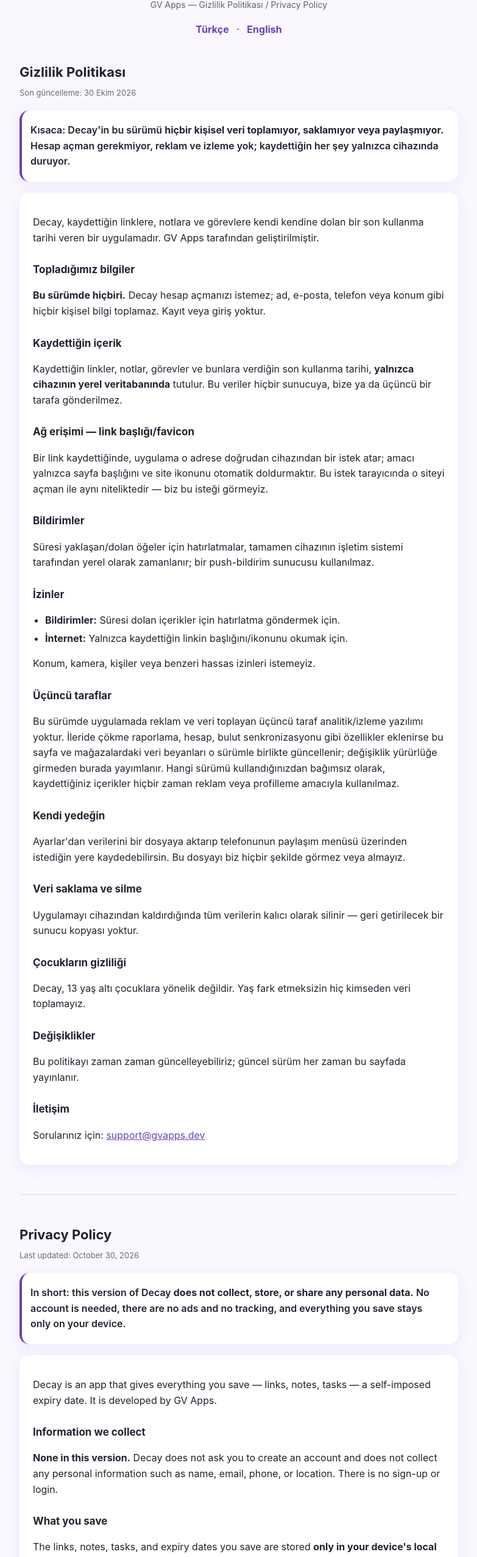
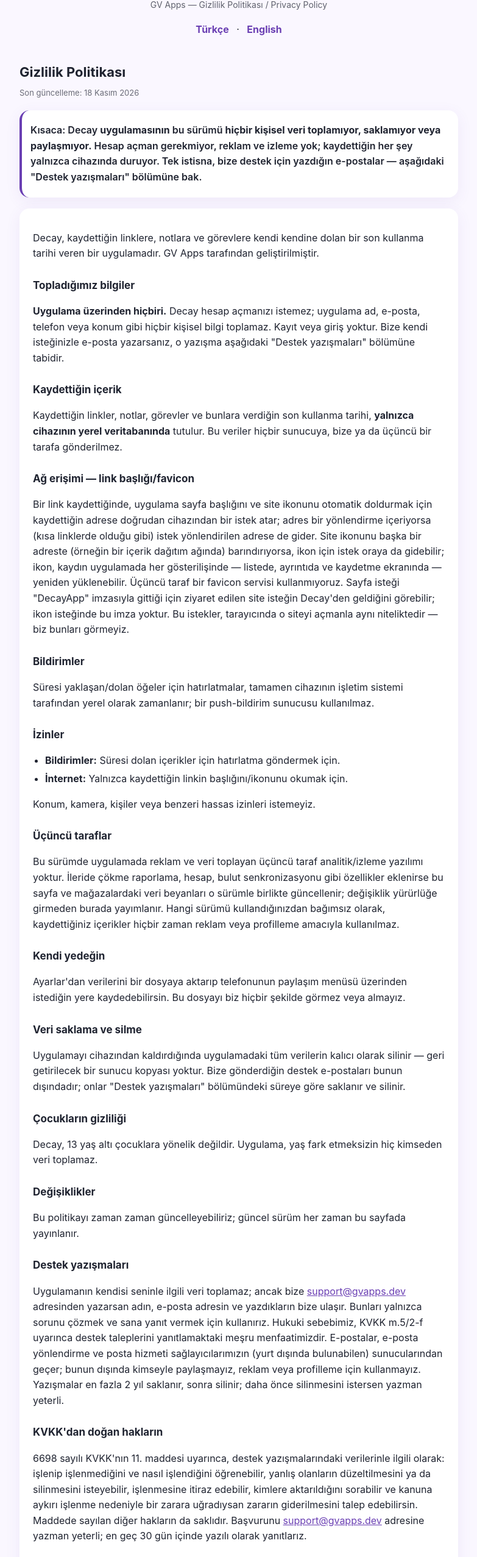
Before and after one commit to vuralgencer-cmyk/gvapps-site, a plain HTML site: page decay/privacy/index.html in a window 1280 px wide. Shown: the part 134-2688 px from the top of the page at 61% size, without its empty margins (248-1031 px from the left). Drawn offline with Linux system fonts and the light colour scheme.

Commit message:
Decay gizlilik politikası: favicon/CDN gerçeği ve KVKK hakları
Hukuk denetiminden (Sinan) çıkan iki eksik kapatıldı:

1. Ağ erişimi bölümü fazla kesindi. Favicon adresi sayfanın kendi
   <link> etiketinden çözülüyor; adres mutlaksa istek başka bir alan
   adına (CDN) gidiyor. Ayrıca http.get yönlendirmeleri takip ediyor
   ve ikon görseli üç yerde (liste, ayrıntı, kaydetme ekranı) her
   gösterimde yeniden yükleniyor. Metin üçünü de anlatıyor; sayfa
   isteğindeki DecayApp imzası ile ikon isteğindeki imzasızlık ayrımı
   da yazıldı.

2. Destek yazışmaları hiç anlatılmamıştı — uygulamanın kendisi veri
   toplamıyor, ama support@gvapps.dev'e yazan kullanıcının adı,
   e-postası ve mesajı işleniyor. Yeni bölüm: amaç, hukuki sebep
   (KVKK m.5/2-f), e-posta sağlayıcılarından geçiş, 2 yıl saklama ve
   erken silme hakkı. Yanına KVKK m.11 hakları ve başvuru yolu
   (en geç 30 gün, yazılı).

Tutarlılık: "hiçbir veri toplamıyoruz" ifadesi beş yerde (özet kutusu,
meta description, Topladığımız bilgiler, Veri saklama ve silme,
Çocukların gizliliği) kapsamı "uygulama" ile sınırlandırılarak
düzeltildi; destek yazışmaları istisnası her birinde işaretlendi.

Son güncelleme tarihi iki dilde 18 Kasım 2026 yapıldı.

Açık madde: veri sorumlusu kimliği (ad-soyad) henüz eklenmedi.

Co-Authored-By: Claude Opus 5 <noreply@anthropic.com>

```diff
--- a/decay/privacy/index.html
+++ b/decay/privacy/index.html
@@ -4,7 +4,7 @@
 <meta charset="utf-8">
 <meta name="viewport" content="width=device-width, initial-scale=1">
 <title>Decay — Gizlilik Politikası / Privacy Policy</title>
-<meta name="description" content="Decay does not collect, store, or share any personal data. No accounts, no ads, no tracking.">
+<meta name="description" content="The Decay app collects no personal data — no accounts, no ads, no tracking. Only emails you send to our support address are processed.">
 <style>
   :root { color-scheme: light dark; --purple:#6a3fb3; --bg:#faf7ff; --fg:#1f2330; --card:#ffffff; --muted:#5b5b6b; }
   @media (prefers-color-scheme: dark) { :root { --bg:#100e18; --fg:#e9e7f2; --card:#1b1826; --muted:#a09db2; } }
@@ -43,12 +43,13 @@
   <!-- ================= TÜRKÇE ================= -->
   <section id="tr">
     <h1>Gizlilik Politikası</h1>
-    <div class="muted">Son güncelleme: 30 Ekim 2026</div>
+    <div class="muted">Son güncelleme: 18 Kasım 2026</div>
 
     <div class="card tldr">
-      Kısaca: Decay'in bu sürümü <b>hiçbir kişisel veri toplamıyor, saklamıyor veya
-      paylaşmıyor.</b> Hesap açman gerekmiyor, reklam ve izleme yok; kaydettiğin her şey
-      yalnızca cihazında duruyor.
+      Kısaca: Decay <b>uygulamasının</b> bu sürümü <b>hiçbir kişisel veri toplamıyor,
+      saklamıyor veya paylaşmıyor.</b> Hesap açman gerekmiyor, reklam ve izleme yok;
+      kaydettiğin her şey yalnızca cihazında duruyor. Tek istisna, bize destek için
+      yazdığın e-postalar — aşağıdaki "Destek yazışmaları" bölümüne bak.
     </div>
 
     <div class="card">
@@ -56,8 +57,10 @@
       kullanma tarihi veren bir uygulamadır. GV Apps tarafından geliştirilmiştir.</p>
 
       <h2>Topladığımız bilgiler</h2>
-      <p><b>Bu sürümde hiçbiri.</b> Decay hesap açmanızı istemez; ad, e-posta, telefon veya
-      konum gibi hiçbir kişisel bilgi toplamaz. Kayıt veya giriş yoktur.</p>
+      <p><b>Uygulama üzerinden hiçbiri.</b> Decay hesap açmanızı istemez; uygulama ad,
+      e-posta, telefon veya konum gibi hiçbir kişisel bilgi toplamaz. Kayıt veya giriş
+      yoktur. Bize kendi isteğinizle e-posta yazarsanız, o yazışma aşağıdaki
+      "Destek yazışmaları" bölümüne tabidir.</p>
 
       <h2>Kaydettiğin içerik</h2>
       <p>Kaydettiğin linkler, notlar, görevler ve bunlara verdiğin son kullanma tarihi,
@@ -65,9 +68,16 @@
       bize ya da üçüncü bir tarafa gönderilmez.</p>
 
       <h2>Ağ erişimi — link başlığı/favicon</h2>
-      <p>Bir link kaydettiğinde, uygulama o adrese doğrudan cihazından bir istek atar;
-      amacı yalnızca sayfa başlığını ve site ikonunu otomatik doldurmaktır. Bu istek
-      tarayıcında o siteyi açman ile aynı niteliktedir — biz bu isteği görmeyiz.</p>
+      <p>Bir link kaydettiğinde, uygulama sayfa başlığını ve site ikonunu otomatik
+      doldurmak için kaydettiğin adrese doğrudan cihazından bir istek atar; adres bir
+      yönlendirme içeriyorsa (kısa linklerde olduğu gibi) istek yönlendirilen adrese de
+      gider. Site ikonunu başka bir adreste (örneğin bir içerik dağıtım ağında)
+      barındırıyorsa, ikon için istek oraya da gidebilir; ikon, kaydın uygulamada her
+      gösterilişinde — listede, ayrıntıda ve kaydetme ekranında — yeniden yüklenebilir.
+      Üçüncü taraf bir favicon servisi kullanmıyoruz. Sayfa isteği "DecayApp" imzasıyla
+      gittiği için ziyaret edilen site isteğin Decay'den geldiğini görebilir; ikon
+      isteğinde bu imza yoktur. Bu istekler, tarayıcında o siteyi açmanla aynı
+      niteliktedir — biz bunları görmeyiz.</p>
 
       <h2>Bildirimler</h2>
       <p>Süresi yaklaşan/dolan öğeler için hatırlatmalar, tamamen cihazının işletim
@@ -93,16 +103,38 @@
       istediğin yere kaydedebilirsin. Bu dosyayı biz hiçbir şekilde görmez veya almayız.</p>
 
       <h2>Veri saklama ve silme</h2>
-      <p>Uygulamayı cihazından kaldırdığında tüm verilerin kalıcı olarak silinir — geri
-      getirilecek bir sunucu kopyası yoktur.</p>
+      <p>Uygulamayı cihazından kaldırdığında uygulamadaki tüm verilerin kalıcı olarak
+      silinir — geri getirilecek bir sunucu kopyası yoktur. Bize gönderdiğin destek
+      e-postaları bunun dışındadır; onlar "Destek yazışmaları" bölümündeki süreye göre
+      saklanır ve silinir.</p>
 
       <h2>Çocukların gizliliği</h2>
-      <p>Decay, 13 yaş altı çocuklara yönelik değildir. Yaş fark etmeksizin hiç kimseden
-      veri toplamayız.</p>
+      <p>Decay, 13 yaş altı çocuklara yönelik değildir. Uygulama, yaş fark etmeksizin hiç
+      kimseden veri toplamaz.</p>
 
       <h2>Değişiklikler</h2>
       <p>Bu politikayı zaman zaman güncelleyebiliriz; güncel sürüm her zaman bu sayfada
       yayınlanır.</p>
+
+      <h2>Destek yazışmaları</h2>
+      <p>Uygulamanın kendisi seninle ilgili veri toplamaz; ancak bize
+      <a href="mailto:support@gvapps.dev">support@gvapps.dev</a> adresinden yazarsan adın,
+      e-posta adresin ve yazdıkların bize ulaşır. Bunları yalnızca sorunu çözmek ve sana
+      yanıt vermek için kullanırız. Hukuki sebebimiz, KVKK m.5/2-f uyarınca destek
+      taleplerini yanıtlamaktaki meşru menfaatimizdir. E-postalar, e-posta yönlendirme ve
+      posta hizmeti sağlayıcılarımızın (yurt dışında bulunabilen) sunucularından geçer;
+      bunun dışında kimseyle paylaşmayız, reklam veya profilleme için kullanmayız.
+      Yazışmalar en fazla 2 yıl saklanır, sonra silinir; daha önce silinmesini istersen
+      yazman yeterli.</p>
+
+      <h2>KVKK'dan doğan hakların</h2>
+      <p>6698 sayılı KVKK'nın 11. maddesi uyarınca, destek yazışmalarındaki verilerinle
+      ilgili olarak: işlenip işlenmediğini ve nasıl işlendiğini öğrenebilir, yanlış
+      olanların düzeltilmesini ya da silinmesini isteyebilir, işlenmesine itiraz edebilir,
+      kimlere aktarıldığını sorabilir ve kanuna aykırı işlenme nedeniyle bir zarara
+      uğradıysan zararın giderilmesini talep edebilirsin. Maddede sayılan diğer hakların da
+      saklıdır. Başvurunu <a href="mailto:support@gvapps.dev">support@gvapps.dev</a>
+      adresine yazman yeterli; en geç 30 gün içinde yazılı olarak yanıtlarız.</p>
 
       <h2>İletişim</h2>
       <p>Sorularınız için: <a href="mailto:support@gvapps.dev">support@gvapps.dev</a></p>
@@ -114,12 +146,13 @@
   <!-- ================= ENGLISH ================= -->
   <section id="en">
     <h1>Privacy Policy</h1>
-    <div class="muted">Last updated: October 30, 2026</div>
+    <div class="muted">Last updated: November 18, 2026</div>
 
     <div class="card tldr">
-      In short: this version of Decay <b>does not collect, store, or share any personal
+      In short: this version of the Decay <b>app collects, stores and shares no personal
       data.</b> No account is needed, there are no ads and no tracking, and everything you
-      save stays only on your device.
+      save stays only on your device. The one exception is any email you send to our
+      support address — see "Support emails" below.
     </div>
 
     <div class="card">
@@ -127,9 +160,10 @@
       self-imposed expiry date. It is developed by GV Apps.</p>
 
       <h2>Information we collect</h2>
-      <p><b>None in this version.</b> Decay does not ask you to create an account and does
-      not collect any personal information such as name, email, phone, or location. There is
-      no sign-up or login.</p>
+      <p><b>None through the app.</b> Decay does not ask you to create an account, and the
+      app does not collect any personal information such as name, email, phone, or location.
+      There is no sign-up or login. If you choose to email us, that correspondence is
+      covered by the "Support emails" section below.</p>
 
       <h2>What you save</h2>
       <p>The links, notes, tasks, and expiry dates you save are stored <b>only in your
@@ -137,9 +171,16 @@
       any third party.</p>
 
       <h2>Network access — link title/favicon</h2>
-      <p>When you save a link, the app makes a request directly from your device to that
-      address, solely to read the page's title and site icon for display. This request
-      is no different from opening that site in a browser — we never see it.</p>
+      <p>When you save a link, the app makes a request directly from your device to the
+      address you saved, to fill in its page title and site icon; if that address redirects
+      (as short links do), the request also reaches the redirect target. If the site hosts
+      its icon at a different address (for example on a content delivery network), the icon
+      request can go there too, and the icon may be loaded again each time the item is shown
+      in the app — in your list, in the detail view and on the save screen. We do not use
+      any third-party favicon service. The page request is sent with a "DecayApp" signature,
+      so the site you visit can tell the request came from Decay; the icon request carries
+      no such signature. These requests are of the same nature as opening that site in a
+      browser — we never see them.</p>
 
       <h2>Notifications</h2>
       <p>Reminders for items nearing or past expiry are scheduled entirely by your
@@ -164,16 +205,38 @@
       via your device's own share sheet. We never see or receive this file.</p>
 
       <h2>Data retention and deletion</h2>
-      <p>Uninstalling the app permanently deletes all data — there is no server copy to
-      restore from.</p>
+      <p>Uninstalling the app permanently deletes all data in the app — there is no server
+      copy to restore from. Support emails you have sent us are the exception; they are kept
+      and deleted as described under "Support emails".</p>
 
       <h2>Children's privacy</h2>
-      <p>Decay is not directed at children under 13. We do not collect data from anyone,
-      regardless of age.</p>
+      <p>Decay is not directed at children under 13. The app does not collect data from
+      anyone, regardless of age.</p>
 
       <h2>Changes</h2>
       <p>We may update this policy from time to time; the current version is always
       published on this page.</p>
+
+      <h2>Support emails</h2>
+      <p>The app itself does not collect data about you, but if you write to us at
+      <a href="mailto:support@gvapps.dev">support@gvapps.dev</a>, your name, email address
+      and message reach us. We use them only to resolve your issue and reply to you. Our
+      legal basis is our legitimate interest in answering support requests (Art. 5/2-f of
+      the Turkish Personal Data Protection Law, KVKK). The emails pass through the servers
+      of our email forwarding and mailbox providers, which may be located outside Turkey;
+      beyond that we share them with no one, and we never use them for advertising or
+      profiling. Emails are kept for up to 2 years and then deleted; if you would like them
+      deleted sooner, just ask.</p>
+
+      <h2>Your data rights (KVKK)</h2>
+      <p>Under Art. 11 of the Turkish Personal Data Protection Law (KVKK), for the data in
+      your support emails you may: learn whether and how it is processed, ask for
+      corrections or deletion, object to its processing, ask who it has been transferred to,
+      and claim compensation if unlawful processing has caused you harm. The other rights
+      listed in that article also apply. We handle requests the same way whoever you are and
+      wherever you live — just write to
+      <a href="mailto:support@gvapps.dev">support@gvapps.dev</a> and we will reply in
+      writing within 30 days at the latest.</p>
 
       <h2>Contact</h2>
       <p>For any questions: <a href="mailto:support@gvapps.dev">support@gvapps.dev</a></p>
```
